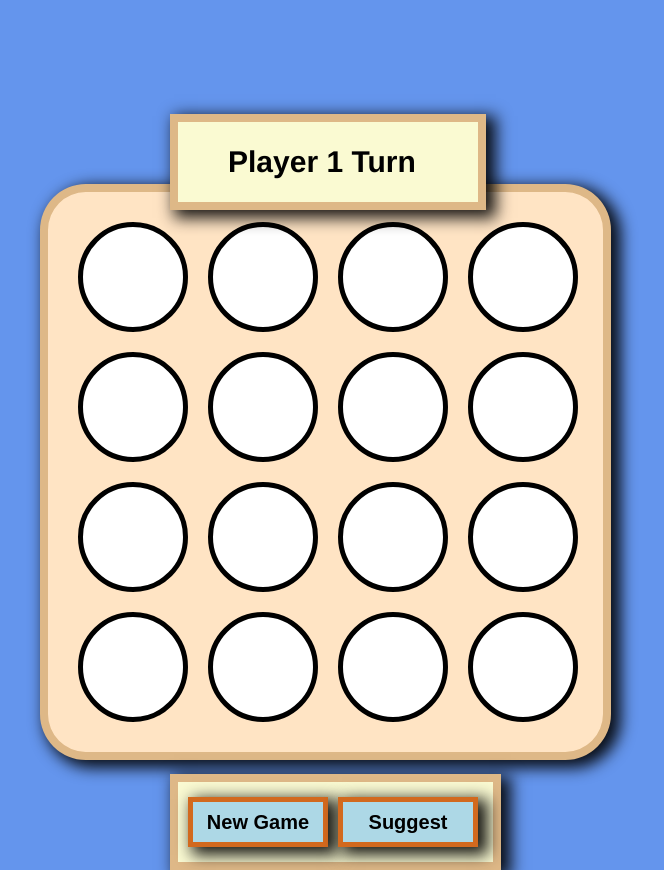
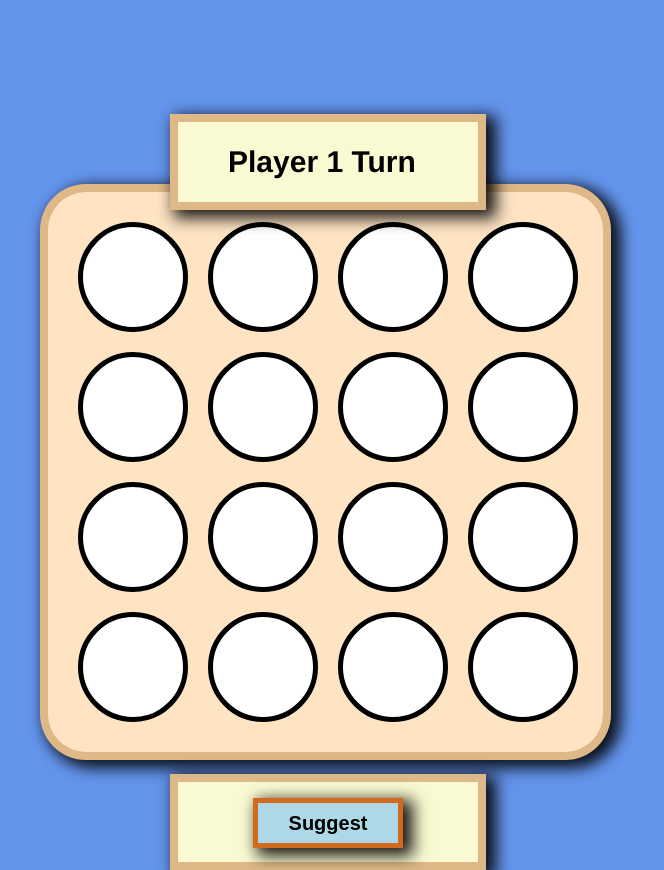
Before and after one commit to AlekSkyHigh/react-connect-4, a React (Create React App) app: page / in a window 1280 px wide. Shown: the whole page, without its empty margins (350-1014 px from the left). Built offline with nearby package versions, Linux system fonts and the light colour scheme.

Commit message:
Conditional Rendering

```diff
--- a/src/Componenets/Footer.js
+++ b/src/Componenets/Footer.js
@@ -1,10 +1,21 @@
 import React from "react";
 
-const Footer = ({onNewGameClick, onSuggestClick}) => {
+import {
+    GAME_STATE_PLAYING,
+} from "../Constants";
+
+const Footer = ({ onNewGameClick, onSuggestClick, gameState }) => {
+
+    const renderButtons = () => {
+        if(gameState === GAME_STATE_PLAYING) {
+            return <button onClick={onSuggestClick}>Suggest</button>
+        }
+        return <button onClick={onNewGameClick}>New Game</button>
+    }
+
     return (
         <div className="panel footer">
-            <button onClick={onNewGameClick}>New Game</button>
-            <button onClick={onSuggestClick}>Suggest</button>
+            {renderButtons()}
         </div>
     )
 }
--- a/src/Componenets/GameBoard.js
+++ b/src/Componenets/GameBoard.js
@@ -20,7 +20,7 @@ import {
 
 const GameBoard = () => {
 
-    const [gameBoard, setGameBoard] = useState(Array(16).fill(NO_PLAYER));
+    const [gameBoard, setGameBoard] = useState(Array(NO_CIRCLES).fill(NO_PLAYER));
     const [currentPlayer, setCurrentPlayer] = useState(PLAYER_1);
     const [gameState, setGameState] = useState(GAME_STATE_PLAYING);
     const [winPlayer, setWinPlayer] = useState(NO_PLAYER);
@@ -33,7 +33,7 @@ const GameBoard = () => {
 
     const initGame = () => {
         console.log("init game");
-        setGameBoard(Array(16).fill(NO_PLAYER));
+        setGameBoard(Array(NO_CIRCLES).fill(NO_PLAYER));
         setCurrentPlayer(PLAYER_1);
         setGameState(GAME_STATE_PLAYING);
     }
@@ -90,7 +90,7 @@ const GameBoard = () => {
             <div className="gameBoard">
                 {initBoard()}
             </div>
-            <Footer onNewGameClick={initGame} onSuggestClick={suggestMove}/>
+            <Footer onNewGameClick={initGame} onSuggestClick={suggestMove} gameState={gameState}/>
         </>
     )
 }
--- a/src/Game.css
+++ b/src/Game.css
@@ -49,14 +49,14 @@ body {
     margin-left: -120px;
     display: grid;
     grid-template-columns: 1fr 1fr;
-    padding-left: 15px;
 }
 
 .footer button {
-    width: 140px;
+    position: relative;
+    left: 50%;
+    top: 20%;
+    width: 150px;
     height: 50px;
-    margin-left: -5px;
-    margin-top: 15px;
     background-color: lightblue;
     font-size: 20px;
     -webkit-box-shadow: 7px 5px 15px 3px rgba(0, 0, 0, 0.9);
@@ -103,5 +103,5 @@ body {
 }
 
 .player_2 {
-    background-color: blue;
+    background-color: green;
 }
```
